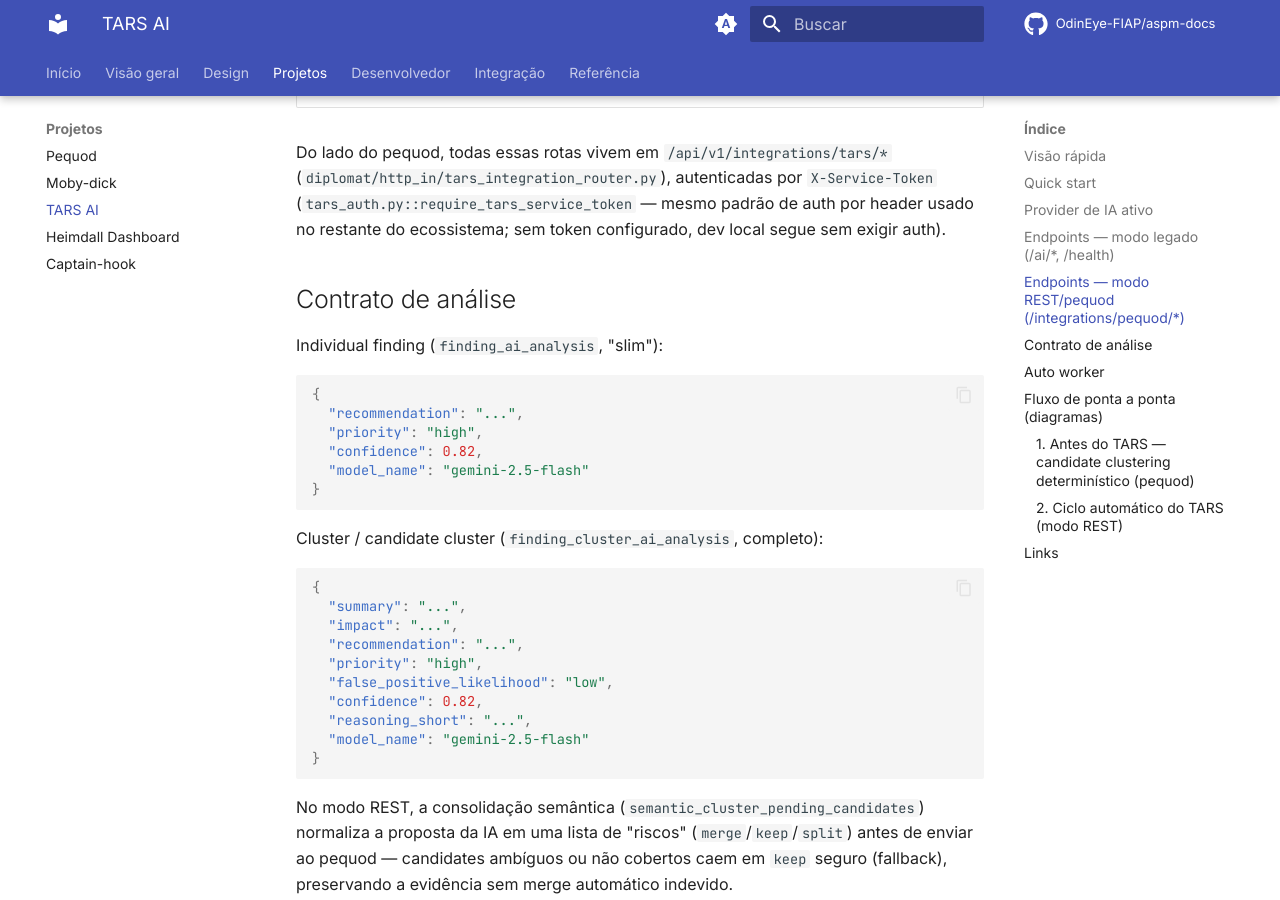
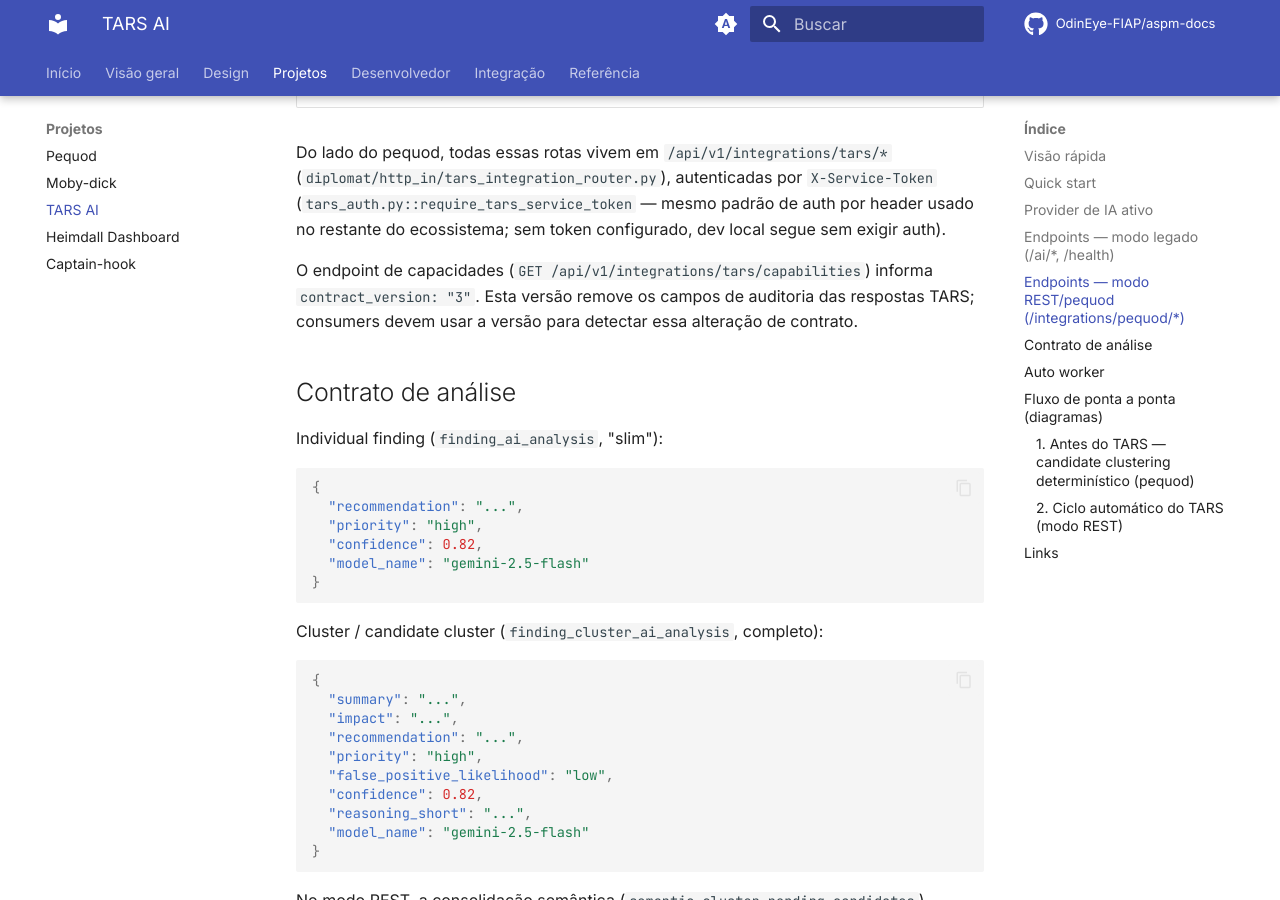
Before and after one commit to OdinEye-FIAP/aspm-docs, an MkDocs documentation site: the page built from docs/tars-ai.md, in a window 1280 px wide and 900 px high, scrolled down 2626 px. Built offline with MkDocs 1.6.1 and Material for MkDocs 9.7.7, drawn with Linux system fonts in a browser that asks for light colours; comment, search, counter and statistics services are not loaded.

Commit message:
docs: document TARS contract version 3
Co-authored-by: Copilot <223556219+Copilot@users.noreply.github.com>

```diff
--- a/docs/tars-ai.md
+++ b/docs/tars-ai.md
@@ -60,6 +60,8 @@ Configurado por `AI_PROVIDER` (`config/settings.py`). Provider padrão do códig
 | `POST` | `/integrations/pequod/run` | ciclo completo: findings pendentes + clustering semântico (`semantic-candidates` → proposta `merge`/`keep`/`split` → `semantic-clustering-decisions`) — 409 se `TARS_PEQUOD_INTEGRATION_ENABLED=false` |
 
 Do lado do pequod, todas essas rotas vivem em `/api/v1/integrations/tars/*` (`diplomat/http_in/tars_integration_router.py`), autenticadas por `X-Service-Token` (`tars_auth.py::require_tars_service_token` — mesmo padrão de auth por header usado no restante do ecossistema; sem token configurado, dev local segue sem exigir auth).
+
+O endpoint de capacidades (`GET /api/v1/integrations/tars/capabilities`) informa `contract_version: "3"`. Esta versão remove os campos de auditoria das respostas TARS; consumers devem usar a versão para detectar essa alteração de contrato.
 
 ## Contrato de análise
 
```
